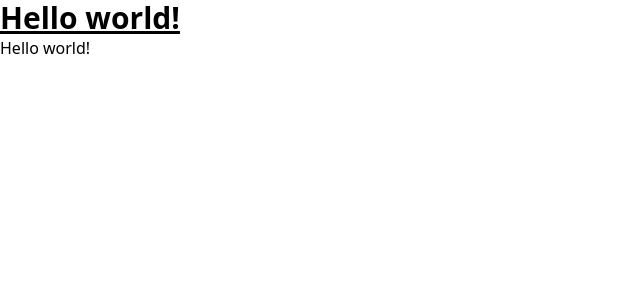
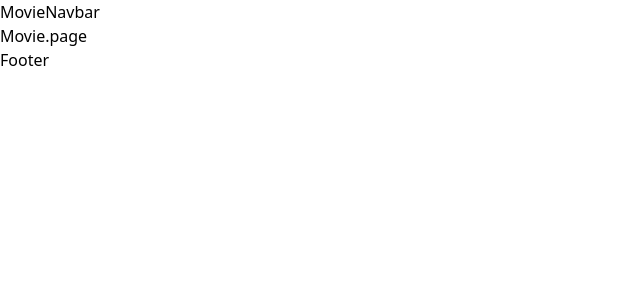
Before and after one commit to Aashish-Shakya/book-my-show-clone, a React (Create React App) app: page /movie/1 in a window 1280 px wide. Shown: the top 300 px of the page, without its empty margins (0-640 px from the left). Built offline with nearby package versions, Linux system fonts and the light colour scheme.

Commit message:
Created basic str of pages Component and layouts

```diff
--- a/package.json
+++ b/package.json
@@ -11,6 +11,7 @@
     "react": "^18.2.0",
     "react-dom": "^18.2.0",
     "react-icons": "^4.4.0",
+    "react-router-dom": "^6.4.0",
     "react-scripts": "5.0.1",
     "react-slick": "^0.29.0",
     "slick-carousel": "^1.8.1",
--- a/src/App.js
+++ b/src/App.js
@@ -1,24 +1,22 @@
-
 import './App.css';
+//Routing
+import { Routes, Route } from "react-router-dom";
 //React slick css
 import "slick-carousel/slick/slick.css";
 import "slick-carousel/slick/slick-theme.css";
+//Import pages
+import HomePage from './pages/Home.page';
+import MoviePage from './pages/Movie.page';
+import PlayPage from './pages/Play.page';
 function App() {
   return (
-    <div>
-      <h1 className="text-3xl font-bold underline">
-        Hello world!
-      </h1>
-      <h1>Hello world!</h1>
-    </div>
+
+    <Routes>
+      <Route path='/' element={<HomePage />}></Route>
+      <Route path='/movie/:id' element={<MoviePage />}></Route>
+      <Route path='/plays' element={<PlayPage />}></Route>
+    </Routes>
   );
 }
 
 export default App;
-// export default App() {
-//   return (
-//     <h1 className="text-3xl font-bold underline">
-//       Hello world!
-//     </h1>
-//   )
-// }
--- /dev/null
+++ b/src/components/MovieNavbar.Component.jsx
@@ -0,0 +1,9 @@
+import React from 'react'
+
+const MovieNavbar = () => {
+    return (
+        <div>MovieNavbar</div>
+    )
+}
+
+export default MovieNavbar;
--- /dev/null
+++ b/src/components/Navbar.Component.jsx
@@ -0,0 +1,9 @@
+import React from 'react'
+
+const Navbar = () => {
+    return (
+        <div>Navbar</div>
+    )
+}
+
+export default Navbar;
--- a/src/index.js
+++ b/src/index.js
@@ -1,13 +1,20 @@
 import React from 'react';
 import ReactDOM from 'react-dom/client';
+import { BrowserRouter } from "react-router-dom"
 import './index.css';
 import App from './App';
 
 const root = ReactDOM.createRoot(document.getElementById('root'));
 root.render(
+
+
+
+
   <React.StrictMode>
-    <App />
-  </React.StrictMode>
+    <BrowserRouter>
+      <App />
+    </BrowserRouter>
+  </React.StrictMode >
 );
 
 // If you want to start measuring performance in your app, pass a function
--- /dev/null
+++ b/src/layouts/Default.layout.jsx
@@ -0,0 +1,13 @@
+import Navbar from '../components/Navbar.Component'
+
+const DefaultLayoutHoc = (Component) => ({ ...props }) => {
+    return (
+        <div>
+            <Navbar />
+            <Component {...props} />
+            <div>Footer</div>
+        </div>
+    )
+}
+
+export default DefaultLayoutHoc
--- /dev/null
+++ b/src/layouts/Movie.layout.jsx
@@ -0,0 +1,14 @@
+import React from 'react'
+import MovieNavbar from '../components/MovieNavbar.Component';
+
+const MovieLayoutHoc = (Component) => ({ ...props }) => {
+    return (
+        <div>
+            <MovieNavbar />
+            <Component {...props} />
+            <div>Footer</div>
+        </div>
+    )
+}
+
+export default MovieLayoutHoc;
--- /dev/null
+++ b/src/pages/Home.page.jsx
@@ -0,0 +1,10 @@
+import React from 'react'
+import DefaultLayoutHoc from '../layouts/Default.layout'
+
+const HomePage = () => {
+    return (
+        <div>Home.page</div>
+    )
+}
+
+export default DefaultLayoutHoc(HomePage);
--- /dev/null
+++ b/src/pages/Movie.page.jsx
@@ -0,0 +1,9 @@
+import React from 'react'
+import MovieLayoutHoc from '../layouts/Movie.layout';
+const MoviePage = () => {
+    return (
+        <div>Movie.page</div>
+    )
+}
+
+export default MovieLayoutHoc(MoviePage);
--- /dev/null
+++ b/src/pages/Play.page.jsx
@@ -0,0 +1,11 @@
+//rafce (react arrow fun componrnt-- this is shortcut to create template done by installing react extension
+import React from 'react'
+import DefaultLayoutHoc from '../layouts/Default.layout';
+
+const PlayPage = () => {
+    return (
+        <div>Play.page</div>
+    )
+}
+
+export default DefaultLayoutHoc(PlayPage);
```
Also changed, not shown: 2 other files (tests, documents, lock files or other folders).
